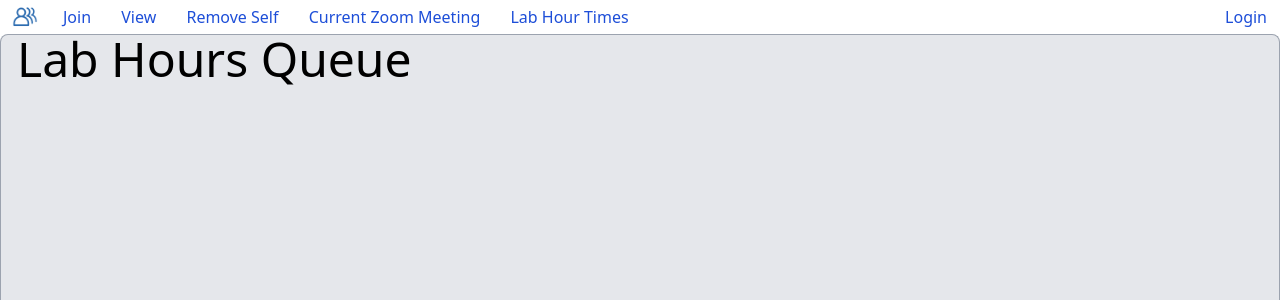
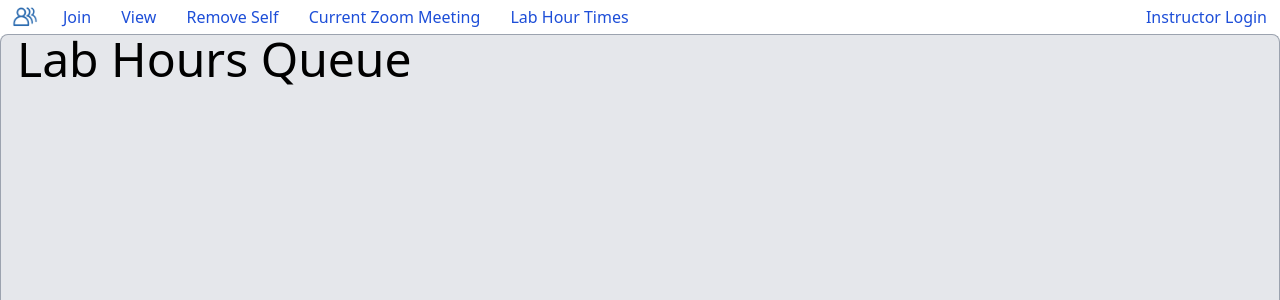
Before and after one commit to ninaahmed/LabHoursV2, a Flask app: page /line in a window 1280 px wide. Shown: the top 300 px of the page. Run offline with Flask 2, Linux system fonts and the light colour scheme; parts of the project's set-up code (start-up, migrations or seed data) failed here and were passed over.

Commit message:
Changed Login tab name

```diff
--- a/flaskapp/templates/layout.html
+++ b/flaskapp/templates/layout.html
@@ -31,7 +31,7 @@
           <a style="float: right" class="inline-block border border-white rounded hover:border-gray-200 text-blue-700 hover:bg-gray-200 py-1 px-3" href="{{ url_for('change_zoom') }}">Change Zoom Link</a>
           <li style="float: right" class="py-1">Logged in as {{g.user.first_name}}</li>
           {% else %}
-          <a class="inline-block border border-white rounded hover:border-gray-200 text-blue-700 hover:bg-gray-200 py-1 px-3" style="float: right" href="{{ url_for('login') }}">Login</a>
+          <a class="inline-block border border-white rounded hover:border-gray-200 text-blue-700 hover:bg-gray-200 py-1 px-3" style="float: right" href="{{ url_for('login') }}">Instructor Login</a>
           {% endif %}
         </div>
       </ul>
```
